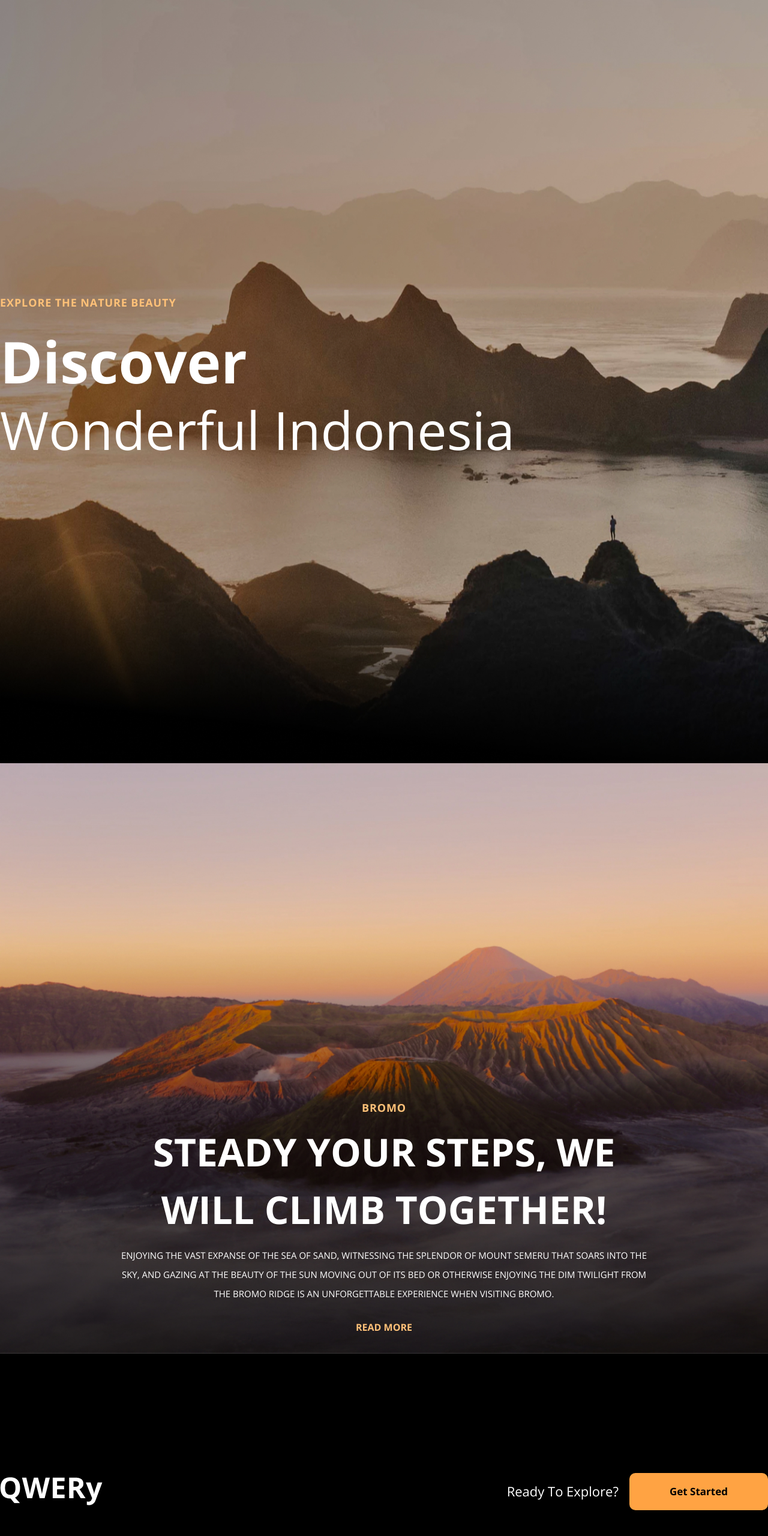
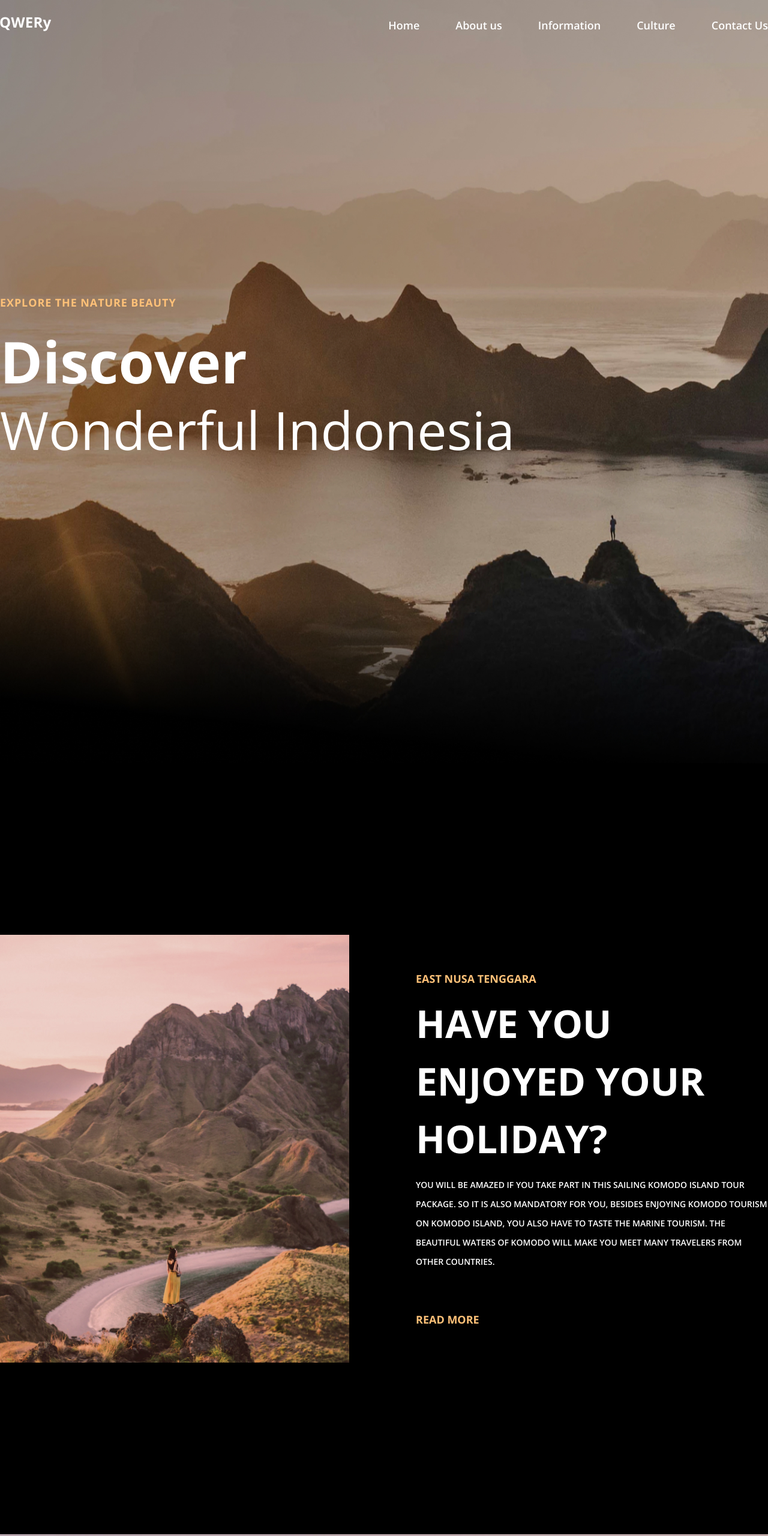
Before and after one commit to sanjoygoswami973/Qwery-Sanjoy_Sanzid, a website: page src/index.html in a window 1280 px wide. Shown: the top 2560 px of the page at 60% size. Drawn offline with nearby package versions, Linux system fonts and the light colour scheme.

Commit message:
Nav Holiday Culture Section Done

```diff
--- a/src/index.html
+++ b/src/index.html
@@ -20,12 +20,30 @@
     <link rel="stylesheet" href="../dist/output.css" />
   </head>
   <body class="bg-black">
-    <!-- ===========================
-                navber start
-    ============================ -->
-    <!-- ===========================
-                navber end
-    ============================ -->
+    <!-- =========================================
+            Navbar section start-Sanzid
+    ========================================== -->
+    <nav class="py-7 absolute w-full">
+      <div class="container mx-auto">
+        <div class="flex">
+          <div class="w-1/2">
+            <img src="../images/QWERy.png" alt="logo">
+          </div>
+          <div class="w-1/2">
+            <ul class="flex font-open font-semibold text-lg text-white gap-x-[60px] justify-end items-center">
+                <li class="hover:text-black cursor-pointer duration-500">Home</li>
+                <li class="hover:text-black cursor-pointer duration-500">About us</li>
+                <li class="hover:text-black cursor-pointer duration-500">Information</li>
+                <li class="hover:text-black cursor-pointer duration-500">Culture</li>
+                <li class="hover:text-black cursor-pointer duration-500">Contact Us</li>
+            </ul>
+          </div>
+        </div>
+      </div>
+    </nav>
+    <!-- =========================================
+              Navbar section end-Sanzid
+    ========================================== -->
     <!-- ===========================
                 banner start
     ============================ -->
@@ -48,12 +66,27 @@
     <!-- ===========================
                 banner end
     ============================ -->
-    <!-- ===========================
-                holiday start
-    ============================ -->
-    <!-- ===========================
-                holiday end
-    ============================ -->
+    <!-- =========================================
+              holiday section start-Sanzid
+    ========================================== -->
+    <section class="my-[286px]">
+      <div class="container mx-auto flex justify-between items-center">
+        <div class="w-1/2">
+          <img src="../images/holiday.png" alt="holiday">
+        </div>
+        <div class="w-1/2 flex justify-end">
+          <div class="w-[587px]">
+            <p  class="font-open font-bold text-lg uppercase text-primary">EAST nUSA TENGGARA</p>
+            <h2 class="py-[13px] font-open font-bold text-[64px] uppercase text-white">Have you enjoyed your holiday?</h2>
+            <p  class="font-open font-semibold text-sm leading-8 uppercase text-white">You will be amazed if you take part in this sailing Komodo island tour package. So it is also mandatory for you, besides enjoying Komodo tourism on Komodo Island, you also have to taste the marine tourism.  The beautiful waters of Komodo will make you meet many travelers from other countries.</p>
+            <p  class="pt-[66px] font-open font-bold text-lg uppercase text-primary">read more</p>
+          </div>
+        </div>
+      </div>
+    </section>
+    <!-- =========================================
+              holiday section end-Sanzid
+    ========================================== -->
     <!-- ===========================
                 steps start
     ============================ -->
@@ -92,12 +125,27 @@
     <!-- ===========================
                 steps end
     ============================ -->
-    <!-- ===========================
-                culture start
-    ============================ -->
-    <!-- ===========================
-                culture end
-    ============================ -->
+    <!-- =========================================
+            culture section end-Sanzid
+    ========================================== -->
+    <section class="my-[286px]">
+      <div class="container mx-auto flex justify-between items-center">
+        <div class="w-1/2">
+          <div class="w-[655px]">
+            <p  class="font-open font-bold text-lg uppercase text-primary">INDONESIAN CULTURE</p>
+            <h2 class="py-[19px] font-open font-bold text-[64px] uppercase text-white">Our culture here is very friendly to people</h2>
+            <p  class="font-open font-semibold text-sm leading-8 uppercase text-white">known for his politeness, manners and gentleness. This becomes a characteristic when they mingle with other tribes and become basic traits that are passed down by their ancestors.</p>
+            <p  class="pt-[47px] font-open font-bold text-lg uppercase text-primary">read more</p>
+          </div>
+        </div>
+        <div class="w-1/2 flex justify-end">
+          <img src="../images/culture.png" alt="culture">
+        </div>
+      </div>
+    </section>
+    <!-- =========================================
+              culture section end-Sanzid
+    ========================================== -->
     <!-- ===========================
                 footer start
     ============================ -->
```
Also changed, not shown: dist/output.css, images/QWERy.png (added), images/culture.png (added), images/holiday.png (added).
